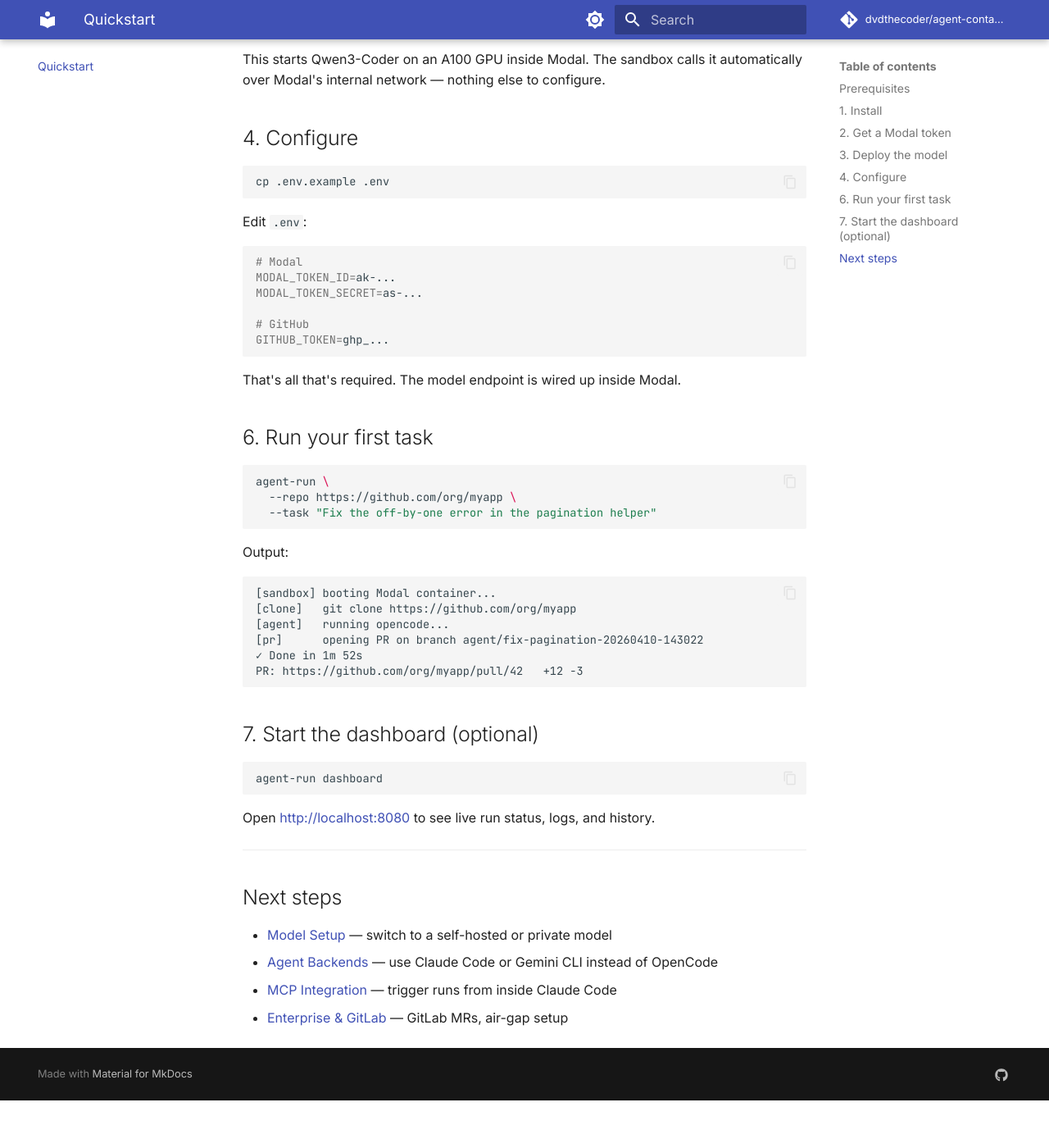
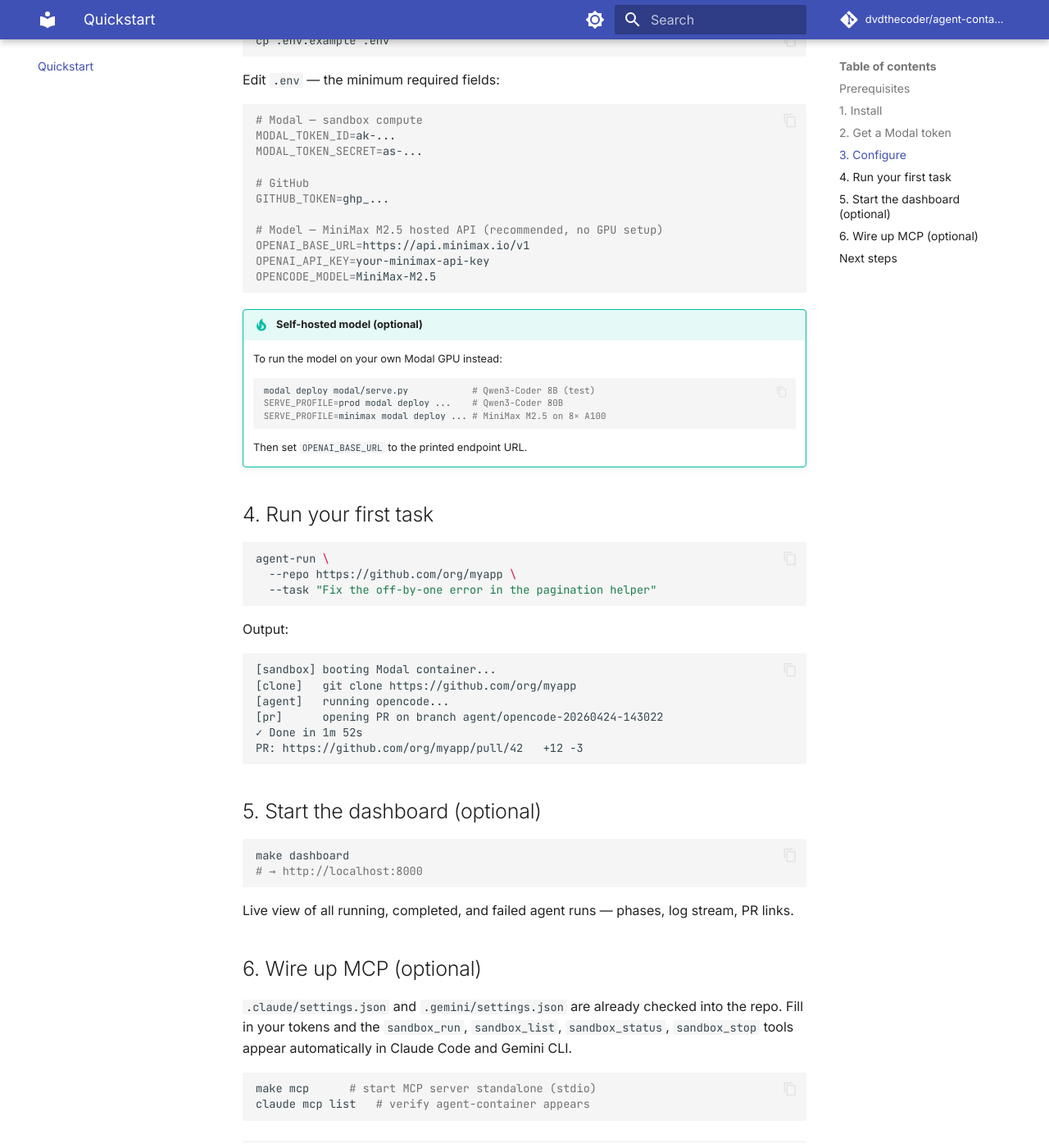
Before and after one commit to dvdthecoder/agent-container, an MkDocs documentation site: the page built from docs/quickstart.md, in a window 1280 px wide and 1400 px high, scrolled down 858 px. Shown: the whole window at 82% size. Built offline with MkDocs 1.6.1 and Material for MkDocs 9.7.7, drawn with Linux system fonts in a browser that asks for light colours; comment, search, counter and statistics services are not loaded; before the commit the page ends 2200 px from its top, so only the background shows below that; some of the changed text lies outside the part shown.

Commit message:
chore(docs): refresh README and mkdocs to match current state (#56)
README:
- Architecture diagram: localhost:8080 → 8000, model layer now shows MiniMax M2.5
- Quickstart configure block: Together.ai example → MiniMax M2.5 hosted API

docs/quickstart.md:
- Step 3: replace Qwen3-Coder modal deploy with MiniMax hosted API as default path
- Add self-hosted tip block (modal deploy variants)
- Step 5: fix dashboard port 8080 → 8000, use make dashboard
- Step 6: add MCP wiring step

docs/agents.md:
- SWE-bench comparison table: replace Qwen3-Coder score with MiniMax-M2.5 (#1)
- OpenCode description: mention MiniMax as the recommended model

docs/index.md:
- Model endpoint example: Together.ai → MiniMax API

Co-authored-by: Claude Sonnet 4.6 <noreply@anthropic.com>

````diff
--- a/docs/quickstart.md
+++ b/docs/quickstart.md
@@ -7,7 +7,8 @@ Get your first agent task running in under 5 minutes.
 - Python 3.11+
 - A [Modal](https://modal.com) account (free tier works)
 - A GitHub personal access token
-- A model endpoint (see options below — Together.ai is easiest)
+- A MiniMax API key — get one at [platform.minimax.io](https://platform.minimax.io) (recommended)
+  or any other OpenAI-compatible model endpoint
 
 ## 1. Install
 
@@ -20,38 +21,41 @@ pip install agent-container
 ```bash
 pip install modal
 modal token new
-# follow the browser prompt — sets MODAL_TOKEN_ID and MODAL_TOKEN_SECRET in ~/.modal.toml
+# follow the browser prompt — saves token to ~/.modal.toml
 ```
 
-## 3. Deploy the model
-
-```bash
-modal deploy modal/serve.py
-```
-
-This starts Qwen3-Coder on an A100 GPU inside Modal. The sandbox calls it automatically over
-Modal's internal network — nothing else to configure.
-
-## 4. Configure
+## 3. Configure
 
 ```bash
 cp .env.example .env
 ```
 
-Edit `.env`:
+Edit `.env` — the minimum required fields:
 
 ```bash
-# Modal
+# Modal — sandbox compute
 MODAL_TOKEN_ID=ak-...
 MODAL_TOKEN_SECRET=as-...
 
 # GitHub
 GITHUB_TOKEN=ghp_...
+
+# Model — MiniMax M2.5 hosted API (recommended, no GPU setup)
+OPENAI_BASE_URL=https://api.minimax.io/v1
+OPENAI_API_KEY=your-minimax-api-key
+OPENCODE_MODEL=MiniMax-M2.5
 ```
 
-That's all that's required. The model endpoint is wired up inside Modal.
+!!! tip "Self-hosted model (optional)"
+    To run the model on your own Modal GPU instead:
+    ```bash
+    modal deploy modal/serve.py            # Qwen3-Coder 8B (test)
+    SERVE_PROFILE=prod modal deploy ...    # Qwen3-Coder 80B
+    SERVE_PROFILE=minimax modal deploy ... # MiniMax M2.5 on 8× A100
+    ```
+    Then set `OPENAI_BASE_URL` to the printed endpoint URL.
 
-## 6. Run your first task
+## 4. Run your first task
 
 ```bash
 agent-run \
@@ -65,24 +69,36 @@ Output:
 [sandbox] booting Modal container...
 [clone]   git clone https://github.com/org/myapp
 [agent]   running opencode...
-[pr]      opening PR on branch agent/fix-pagination-20260410-143022
+[pr]      opening PR on branch agent/opencode-20260424-143022
 ✓ Done in 1m 52s
 PR: https://github.com/org/myapp/pull/42   +12 −3
 ```
 
-## 7. Start the dashboard (optional)
+## 5. Start the dashboard (optional)
 
 ```bash
-agent-run dashboard
+make dashboard
+# → http://localhost:8000
 ```
 
-Open [http://localhost:8080](http://localhost:8080) to see live run status, logs, and history.
+Live view of all running, completed, and failed agent runs — phases, log stream, PR links.
+
+## 6. Wire up MCP (optional)
+
+`.claude/settings.json` and `.gemini/settings.json` are already checked into the repo.
+Fill in your tokens and the `sandbox_run`, `sandbox_list`, `sandbox_status`, `sandbox_stop`
+tools appear automatically in Claude Code and Gemini CLI.
+
+```bash
+make mcp      # start MCP server standalone (stdio)
+claude mcp list   # verify agent-container appears
+```
 
 ---
 
 ## Next steps
 
-- [Model Setup](models.md) — switch to a self-hosted or private model
+- [Model Setup](models.md) — MiniMax hosted vs self-hosted, all profiles
 - [Agent Backends](agents.md) — use Claude Code or Gemini CLI instead of OpenCode
 - [MCP Integration](mcp.md) — trigger runs from inside Claude Code
 - [Enterprise & GitLab](enterprise.md) — GitLab MRs, air-gap setup
````
Also changed, not shown: README.md (+8 -8 lines), docs/agents.md (+5 -4 lines), docs/index.md (+1 -1 lines).
